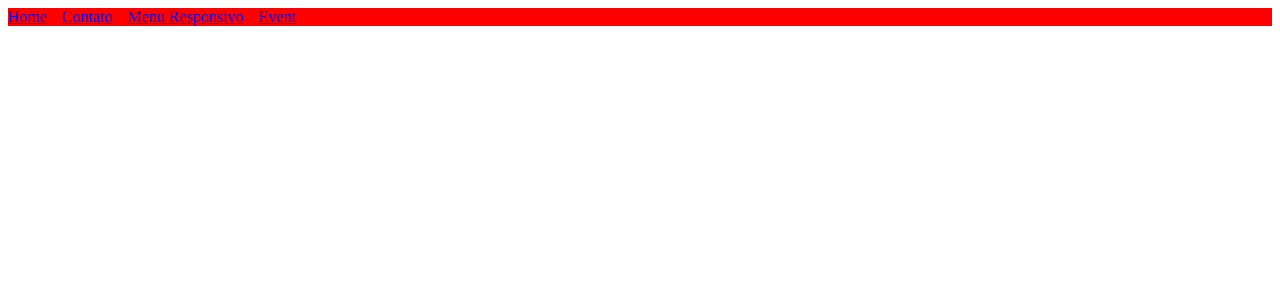
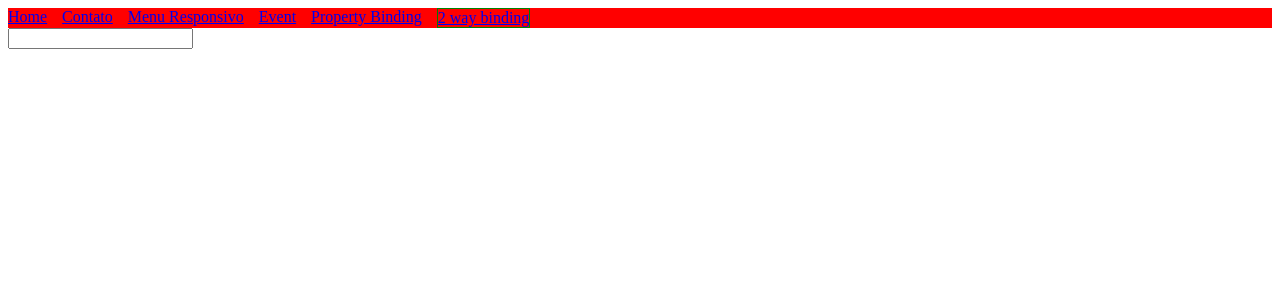
Before and after one commit to HenriqueDelegrego/exemplo-angular, an Angular app: page /bind in a window 1280 px wide. Before the commit this address led to /. Shown: the top 300 px of the page. Built offline with nearby package versions, Linux system fonts and the light colour scheme.

Commit message:
Adiciona exemplo de 2 way binding

```diff
--- a/src/app/app.routes.ts
+++ b/src/app/app.routes.ts
@@ -3,6 +3,8 @@ import { Contato } from './feats/contato/contato';
 import { Home } from './feats/home/home';
 import { MenuResponsivo } from './feats/menu-responsivo/menu-responsivo';
 import { Event } from './feats/event/event';
+import { PropBinding } from './feats/prop-binding/prop-binding';
+import { TwoWayBind } from './feats/two-way-bind/two-way-bind';
 
 export const routes: Routes = [
 
@@ -10,6 +12,8 @@ export const routes: Routes = [
     { path: 'home', component: Home },
     { path: 'menu-responsivo', component: MenuResponsivo },
     { path: 'event', component: Event },
+    { path: 'prop-binding', component: PropBinding },
+    { path: 'bind', component: TwoWayBind },
     { path: '', redirectTo: 'home', pathMatch: 'full' }
 
 ];
--- a/src/app/components/header/header.html
+++ b/src/app/components/header/header.html
@@ -4,5 +4,7 @@
     <a routerLink="/contato" routerLinkActive="pagina-ativa">Contato</a>
     <a routerLink="/menu-responsivo" routerLinkActive="pagina-ativa">Menu Responsivo</a>
     <a routerLink="/event" routerLinkActive="pagina-ativa">Event</a>
+    <a routerLink="/prop-binding" routerLinkActive="pagina-ativa">Property Binding</a>
+    <a routerLink="/bind" routerLinkActive="pagina-ativa">2 way binding</a>
 
 </nav>
--- /dev/null
+++ b/src/app/feats/two-way-bind/two-way-bind.html
@@ -0,0 +1,2 @@
+<input [(ngModel)]="texto">
+<p>{{texto}}</p>
--- /dev/null
+++ b/src/app/feats/two-way-bind/two-way-bind.ts
@@ -0,0 +1,14 @@
+import { Component } from '@angular/core';
+import { FormsModule } from '@angular/forms';
+
+@Component({
+  selector: 'app-two-way-bind',
+  imports: [FormsModule],
+  templateUrl: './two-way-bind.html',
+  styleUrl: './two-way-bind.css',
+})
+export class TwoWayBind {
+
+  texto = ''
+
+}
```
Also changed, not shown: src/app/feats/two-way-bind/two-way-bind.css (added), 1 other file (tests, documents, lock files or other folders).
